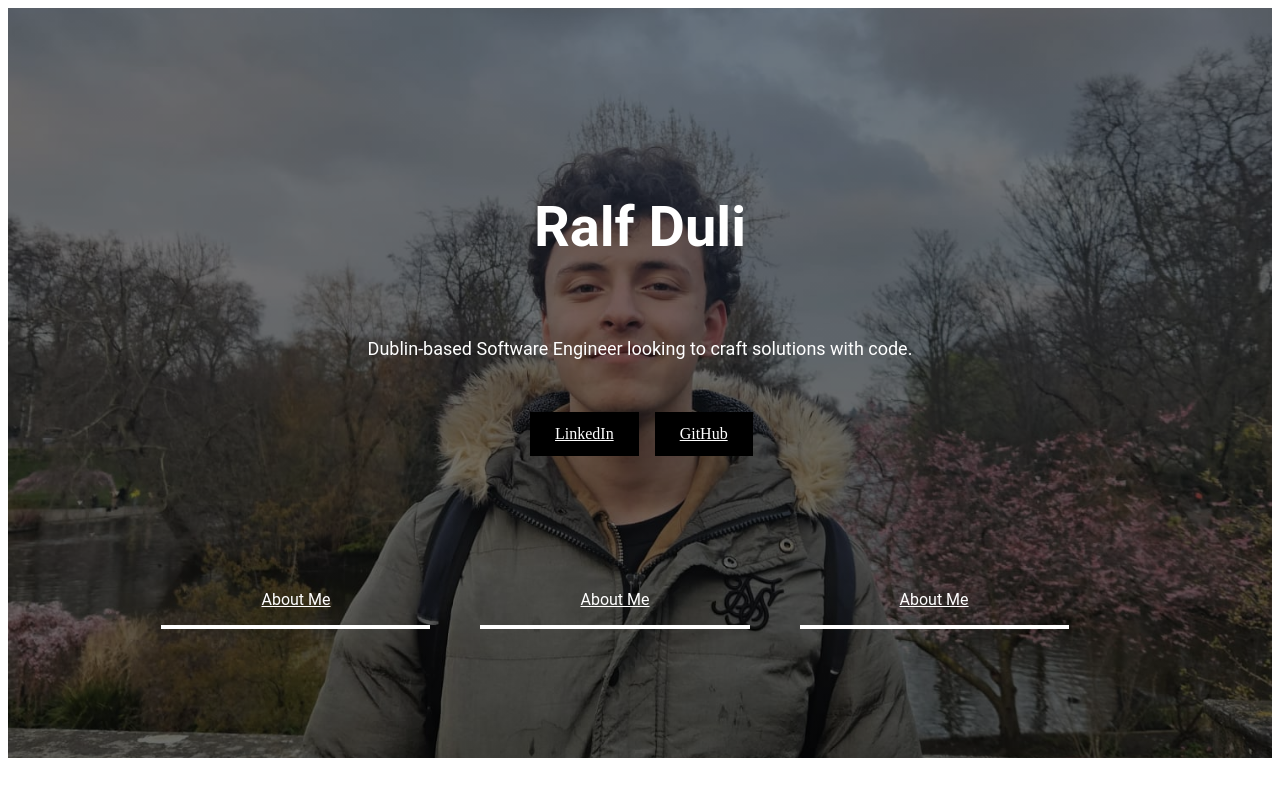
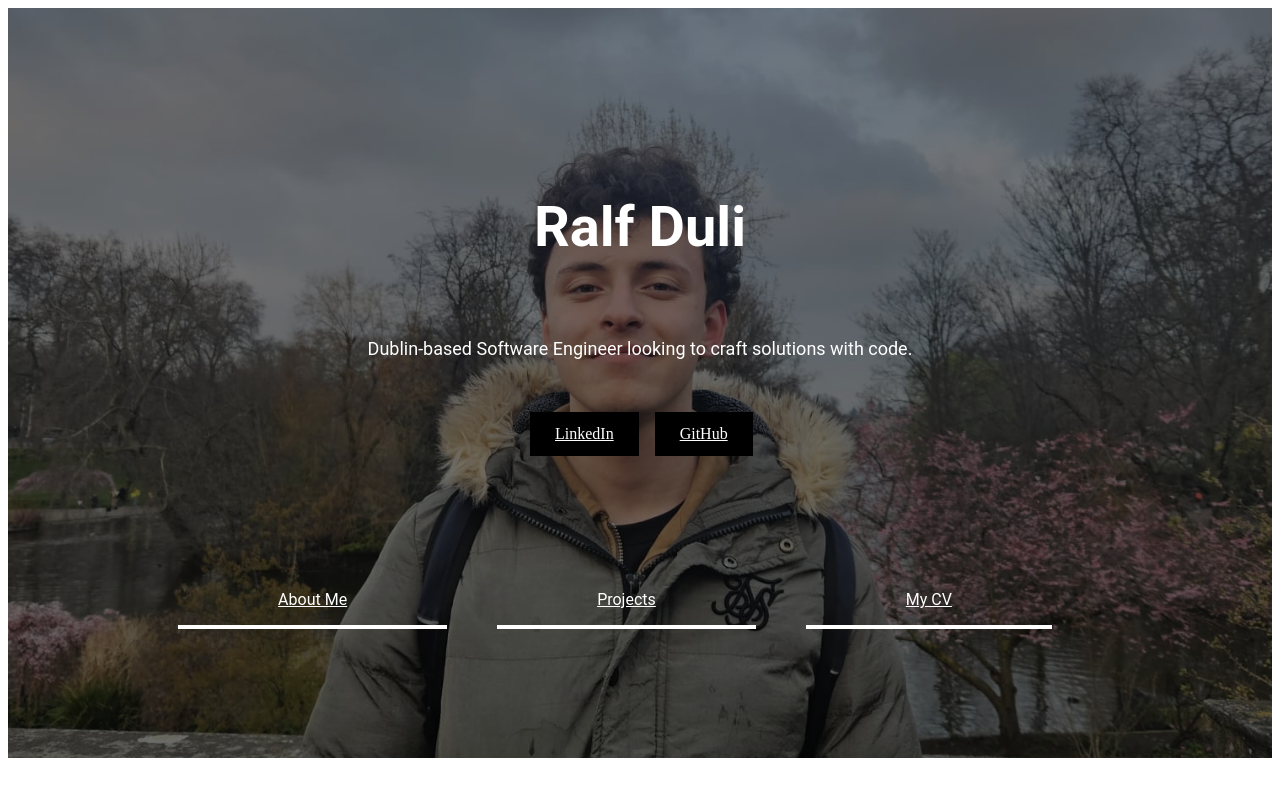
Before and after one commit to RalfDuli/portfolio-website, an Angular app: page / in a window 1280 px wide. Shown: the top 796 px of the page. Built offline with nearby package versions, Linux system fonts and the light colour scheme.

Commit message:
Finished draft of first page

```diff
--- a/src/app/bookmarks/bookmarks.component.html
+++ b/src/app/bookmarks/bookmarks.component.html
@@ -1 +1 @@
-<a class="bookmark-name" [href]="bookmarkLink">{{bookmarkName}}</a>
+<a class="bookmark-name" [href]="bookmark.url">{{bookmark.name}}</a>
--- a/src/app/bookmarks/bookmarks.component.ts
+++ b/src/app/bookmarks/bookmarks.component.ts
@@ -1,4 +1,5 @@
-import { Component } from '@angular/core';
+import { Component, Input, OnInit } from '@angular/core';
+import { Bookmark } from '../model/bookmark';
 
 @Component({
   selector: 'app-bookmarks',
@@ -6,6 +7,11 @@ import { Component } from '@angular/core';
   styleUrls: ['./bookmarks.component.css']
 })
 export class BookmarksComponent {
-  bookmarkName:string = 'About Me';
-  bookmarkLink:string = '/';
+  @Input()
+  bookmark!: Bookmark;
+
+  constructor(){}
+
+  ngOnInit() {
+  }
 }
--- /dev/null
+++ b/src/app/model/bookmark.ts
@@ -0,0 +1,9 @@
+export class Bookmark {
+    name:string;
+    url:string;
+
+    constructor(name:string, url:string) {
+        this.name = name;
+        this.url = url;
+    }
+}
--- a/src/app/navbar/navbar.component.html
+++ b/src/app/navbar/navbar.component.html
@@ -10,9 +10,9 @@
         </nav>
         <nav>
             <ul class="bookmarks">
-                <app-bookmarks></app-bookmarks>
-                <app-bookmarks></app-bookmarks>
-                <app-bookmarks></app-bookmarks>
+                <app-bookmarks [bookmark]="aboutMeBookmark"></app-bookmarks>
+                <app-bookmarks [bookmark]="projectsBookmark"></app-bookmarks>
+                <app-bookmarks [bookmark]="cvBookmark"></app-bookmarks>
             </ul>
         </nav>
     </div>
--- a/src/app/navbar/navbar.component.ts
+++ b/src/app/navbar/navbar.component.ts
@@ -1,4 +1,5 @@
 import { Component } from '@angular/core';
+import { Bookmark } from '../model/bookmark';
 
 @Component({
   selector: 'app-navbar',
@@ -11,4 +12,8 @@ export class NavbarComponent {
   subtitle:string = 'Dublin-based Software Engineer looking to craft solutions with code.'
   linkedinLink:string = 'https://www.linkedin.com/in/ralf-duli-0ba703224/';
   githubLink:string = 'https://github.com/RalfDuli';
+
+  aboutMeBookmark = new Bookmark('About Me', '/');
+  projectsBookmark = new Bookmark('Projects', '/');
+  cvBookmark = new Bookmark('My CV', '/');
 }
```
